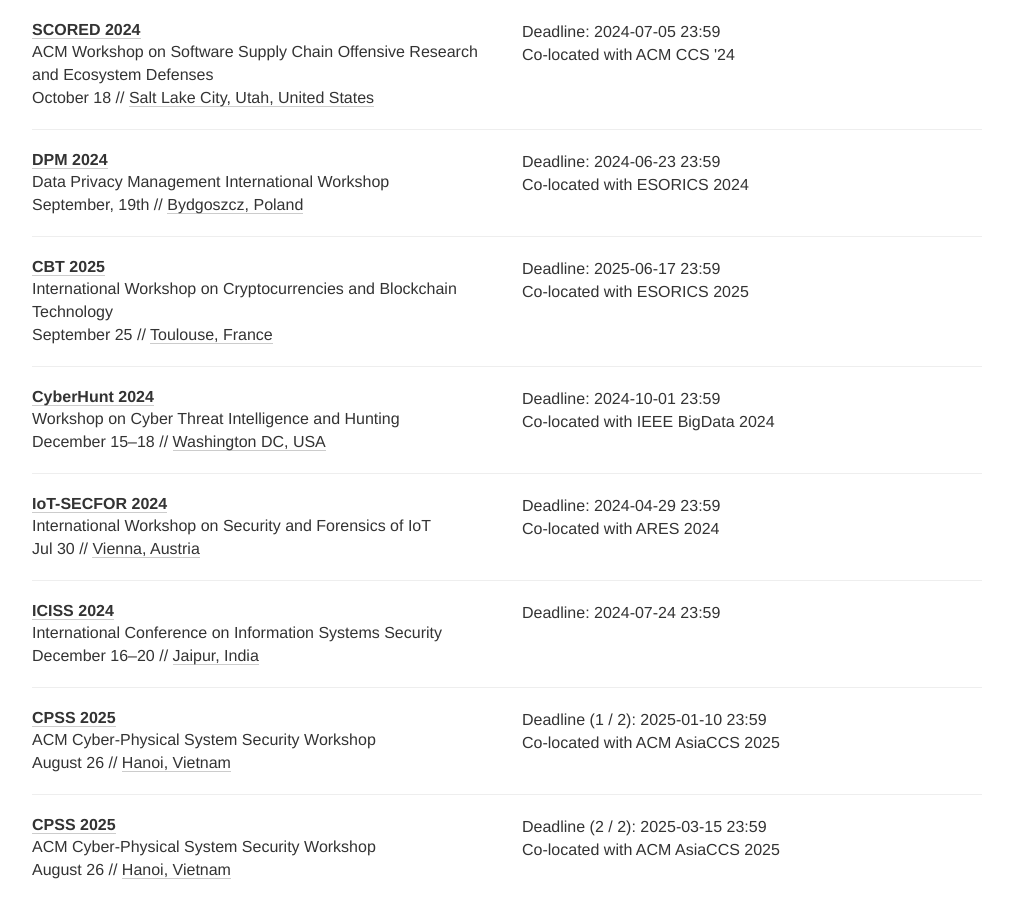
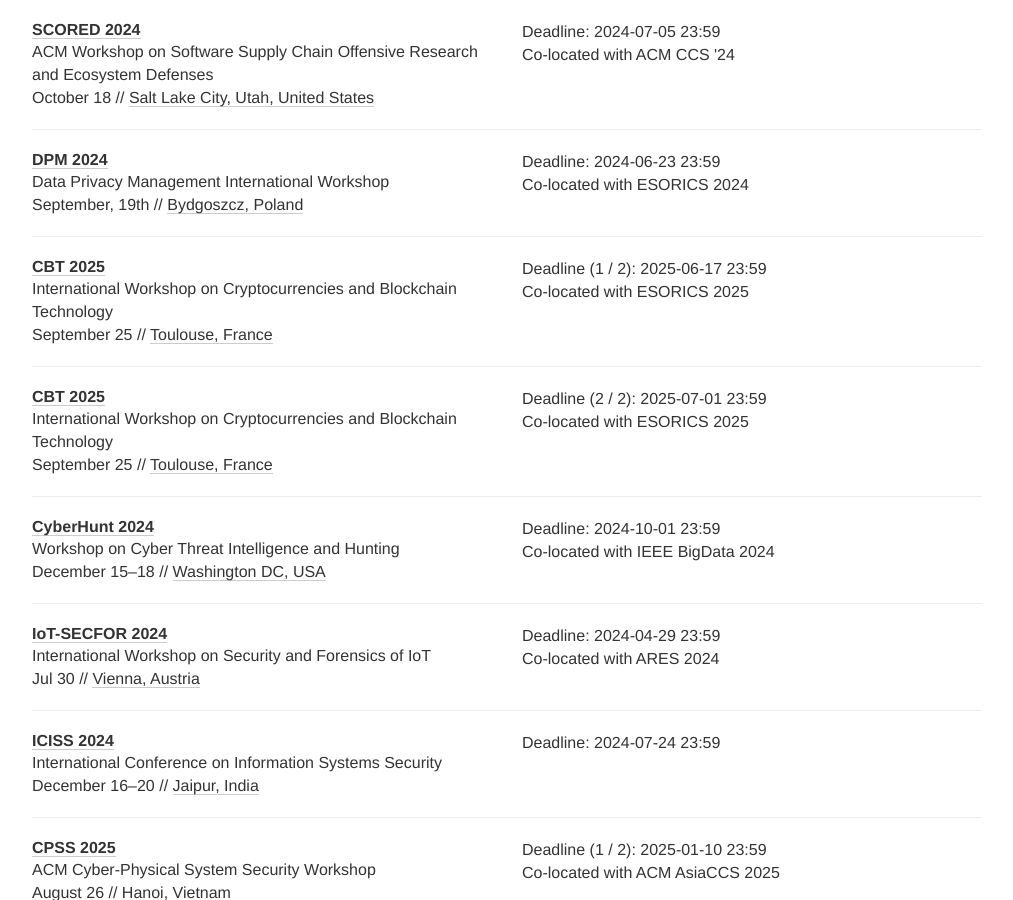
Before and after one commit to sec-deadlines/sec-deadlines.github.io, a Jekyll site: the page built from index.html, in a window 1280 px wide and 900 px high, scrolled down 14535 px. Shown: the whole window, without its empty margins (133-1146 px from the left). Built offline with Jekyll 4.4.1, drawn with Linux system fonts in a browser that asks for light colours; nearby versions of some CDN libraries; comment, search, counter and statistics services are not loaded.

Commit message:
Update CBT workshop

```diff
--- a/_data/conferences.yml
+++ b/_data/conferences.yml
@@ -1033,7 +1033,9 @@
   comment: Co-located with ESORICS 2025
   year: 2025
   link: http://cbtworkshop.org/
-  deadline: ["2025-06-17 23:59"]
+  deadline:
+    - "2025-06-17 23:59"
+    - "2025-07-01 23:59"
   place: Toulouse, France
   date: September 25
   tag: [SEC, CRYPTO, SHOP]
```
